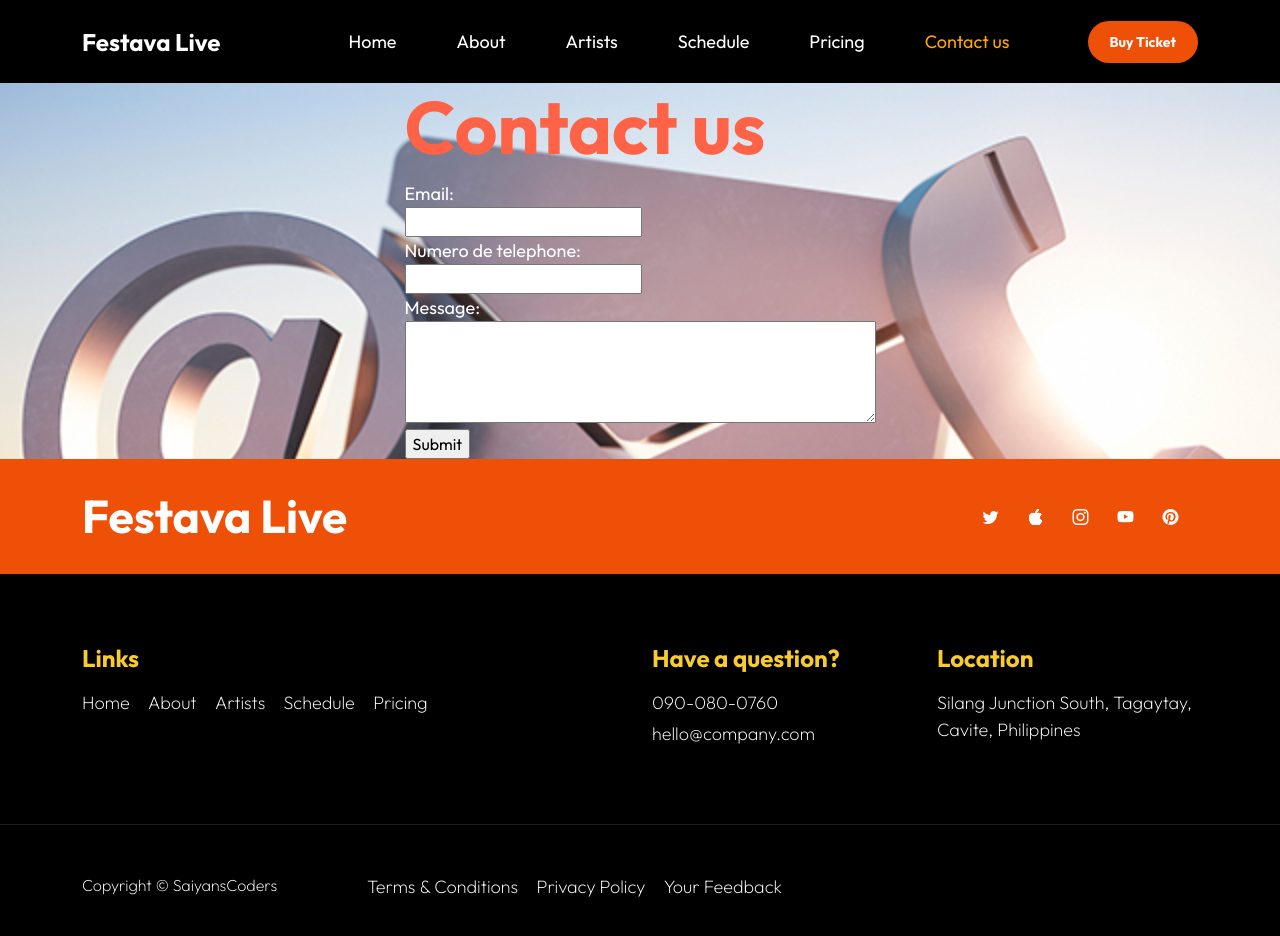
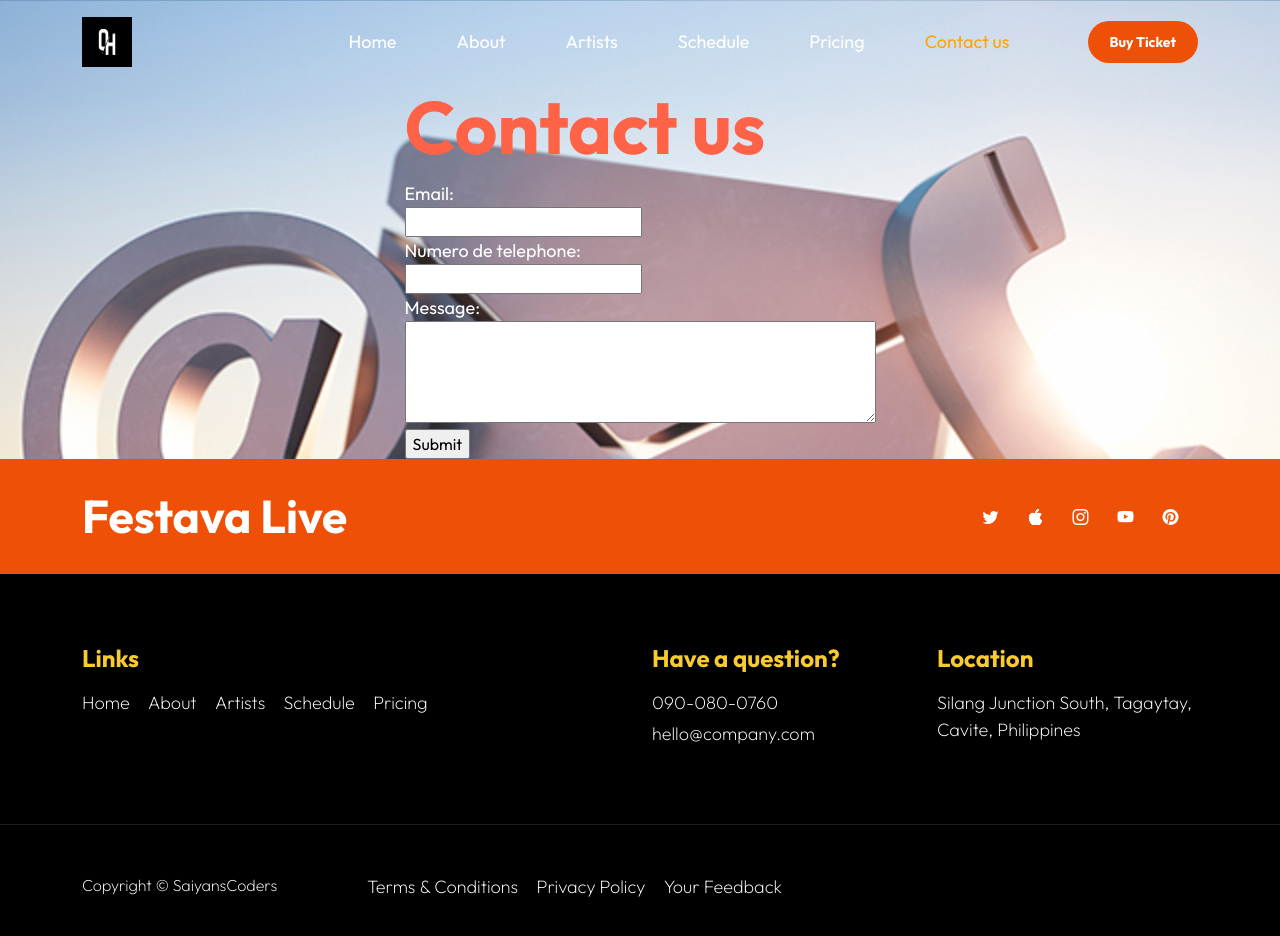
Before and after one commit to Othmanehaiba/Breif-1, a plain HTML site: page contactUs.html in a window 1280 px wide. Drawn offline with Linux system fonts and the light colour scheme.

Commit message:
i added a persenal logo

```diff
--- a/contactUs.html
+++ b/contactUs.html
@@ -25,9 +25,7 @@
 
     <nav class="navbar navbar-expand-lg">
                 <div class="container">
-                    <a class="navbar-brand" href="index.html">
-                        Festava Live
-                    </a>
+                    <img src="images/OH_icon.jpg" width="50px" height="50px">
 
                     <a href="ticket.html" class="btn custom-btn d-lg-none ms-auto me-4">Buy Ticket</a>
 
--- a/style.css
+++ b/style.css
@@ -1,6 +1,4 @@
-.navbar {
-    background-color: black;
-}
+
 .divv {
     display: flex;
     justify-content: center;
```
Also changed, not shown: index.html (+1 -3 lines), section_2.html (+1 -3 lines), section_3.html (+1 -3 lines), section_4.html (+1 -3 lines), section_5.html (+1 -3 lines), ticket.html (+1 -3 lines), images/OH_icon.jpg (added).
